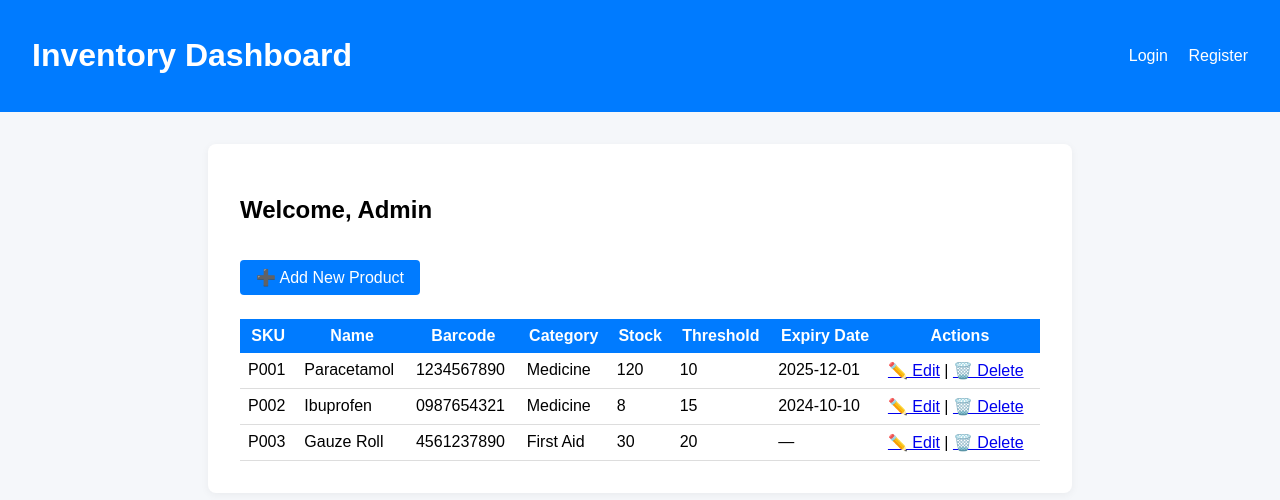
After one commit to Akshay19122002/Inventory-management-system, a Flask app: template app/templates/dashboard_admin.html in a window 1280 px wide. The commit adds this page. Shown: the top 500 px of the page. Run offline with Flask 2, Linux system fonts and the light colour scheme; the template is opened without the code that fills it, so the values that code supplies are empty; parts of the project's set-up code (start-up, migrations or seed data) failed here and were passed over.

Commit message:
commit 5

```diff
--- a/app/auth/routes.py
+++ b/app/auth/routes.py
@@ -1,7 +1,7 @@
 from flask import Blueprint, render_template, request, redirect, url_for, jsonify, flash
 from werkzeug.security import generate_password_hash, check_password_hash
 from flask_login import login_user, logout_user, login_required
-from models import db ,User
+from ..models.models import db, User
 
 
 auth = Blueprint('auth', __name__)
@@ -44,7 +44,7 @@ def login():
 
         login_user(user)
         flash('Welcome back!', 'success')
-        return redirect(url_for('dashboard'))  # Replace with your dashboard route
+        return redirect(url_for('frontend.dashboard'))  # Replace with your dashboard route
 
     return render_template('login.html')
 
--- a/app/products/routes.py
+++ b/app/products/routes.py
@@ -1,7 +1,7 @@
 from flask import Blueprint, request, jsonify
 from flask_login import current_user, login_required
 from datetime import datetime
-from app.models import Product, db, InventoryLog, User
+from ..models import Product, db, InventoryLog, User
 from app.products.forms import ProductForm
 
 # Optional: Import email alert function (handle if missing in dev)
--- /dev/null
+++ b/app/templates/dashboard_admin.html
@@ -0,0 +1,52 @@
+{% extends "base.html" %} {% block title %}Admin Dashboard{% endblock %} {%
+block content %}
+<h2>Welcome, Admin</h2>
+
+<a class="button-link" href="/add-product">➕ Add New Product</a>
+
+{% set products = [ {"sku": "P001", "name": "Paracetamol", "barcode":
+"1234567890", "category": "Medicine", "stock": 120, "threshold": 10,
+"expiry_date": "2025-12-01"}, {"sku": "P002", "name": "Ibuprofen", "barcode":
+"0987654321", "category": "Medicine", "stock": 8, "threshold": 15,
+"expiry_date": "2024-10-10"}, {"sku": "P003", "name": "Gauze Roll", "barcode":
+"4561237890", "category": "First Aid", "stock": 30, "threshold": 20,
+"expiry_date": null}, ] %}
+
+<table style="width: 100%; margin-top: 1.5rem; border-collapse: collapse">
+  <thead>
+    <tr style="background: #007bff; color: white">
+      <th style="padding: 8px">SKU</th>
+      <th style="padding: 8px">Name</th>
+      <th style="padding: 8px">Barcode</th>
+      <th style="padding: 8px">Category</th>
+      <th style="padding: 8px">Stock</th>
+      <th style="padding: 8px">Threshold</th>
+      <th style="padding: 8px">Expiry Date</th>
+      <th style="padding: 8px">Actions</th>
+    </tr>
+  </thead>
+  <tbody>
+    {% for product in products %}
+    <tr style="border-bottom: 1px solid #ddd">
+      <td style="padding: 8px">{{ product.sku }}</td>
+      <td style="padding: 8px">{{ product.name }}</td>
+      <td style="padding: 8px">{{ product.barcode }}</td>
+      <td style="padding: 8px">{{ product.category }}</td>
+      <td style="padding: 8px">{{ product.stock }}</td>
+      <td style="padding: 8px">{{ product.threshold }}</td>
+      <td style="padding: 8px">
+        {{ product.expiry_date if product.expiry_date else '—' }}
+      </td>
+      <td style="padding: 8px">
+        <a href="/edit-product/{{ product.sku }}">✏️ Edit</a> |
+        <a
+          href="/delete-product/{{ product.sku }}"
+          onclick="return confirm('Are you sure you want to delete this product?');"
+          >🗑️ Delete</a
+        >
+      </td>
+    </tr>
+    {% endfor %}
+  </tbody>
+</table>
+{% endblock %}
```
Also changed, not shown: app/__init__.py (+24 -18 lines), app/templates/dashboard.html (deleted, +0 -53 lines), app/templates/dashboard_staff.html (added, +43 -0 lines), app/templates/register.html (+14 -13 lines), instance/site.db.
